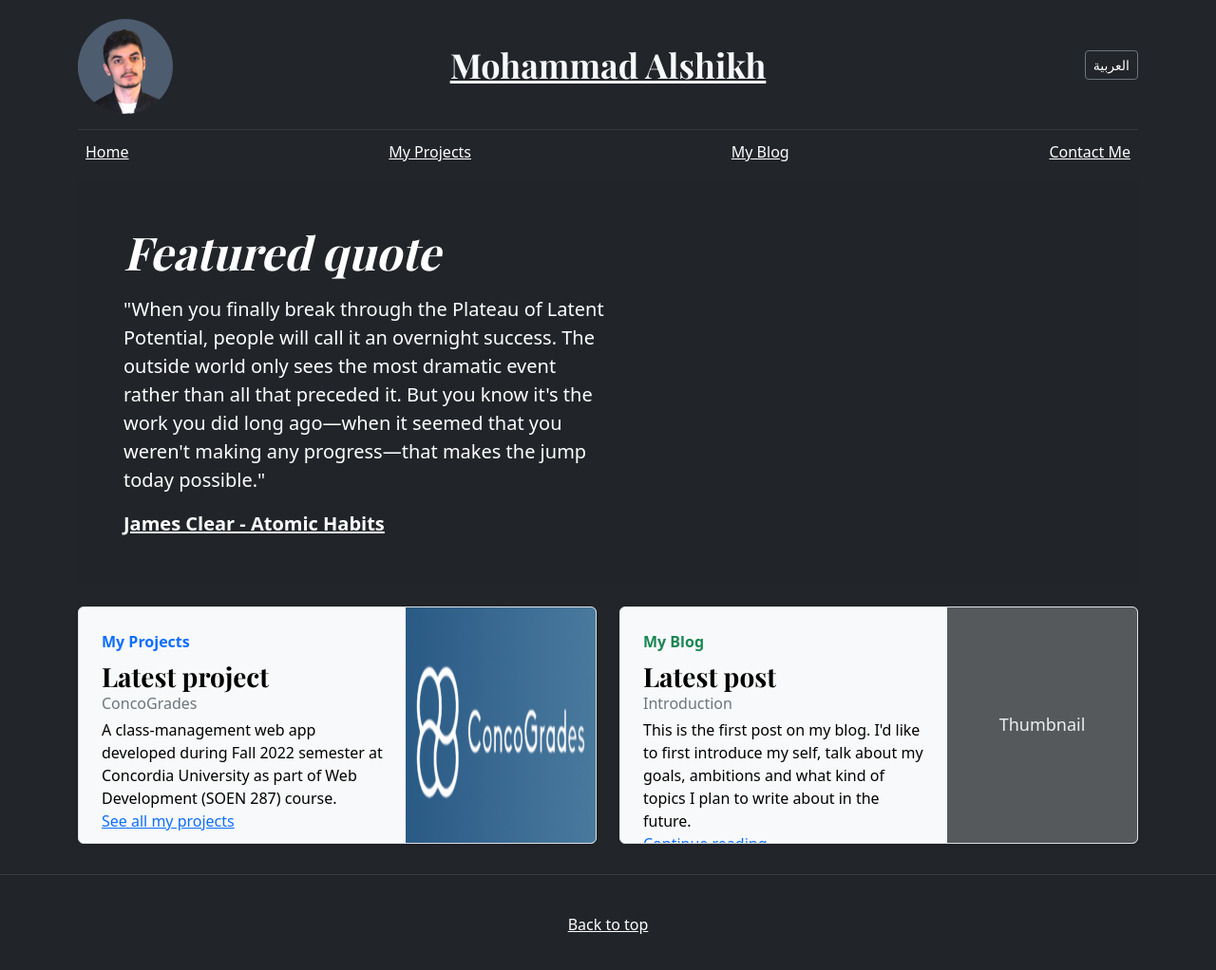
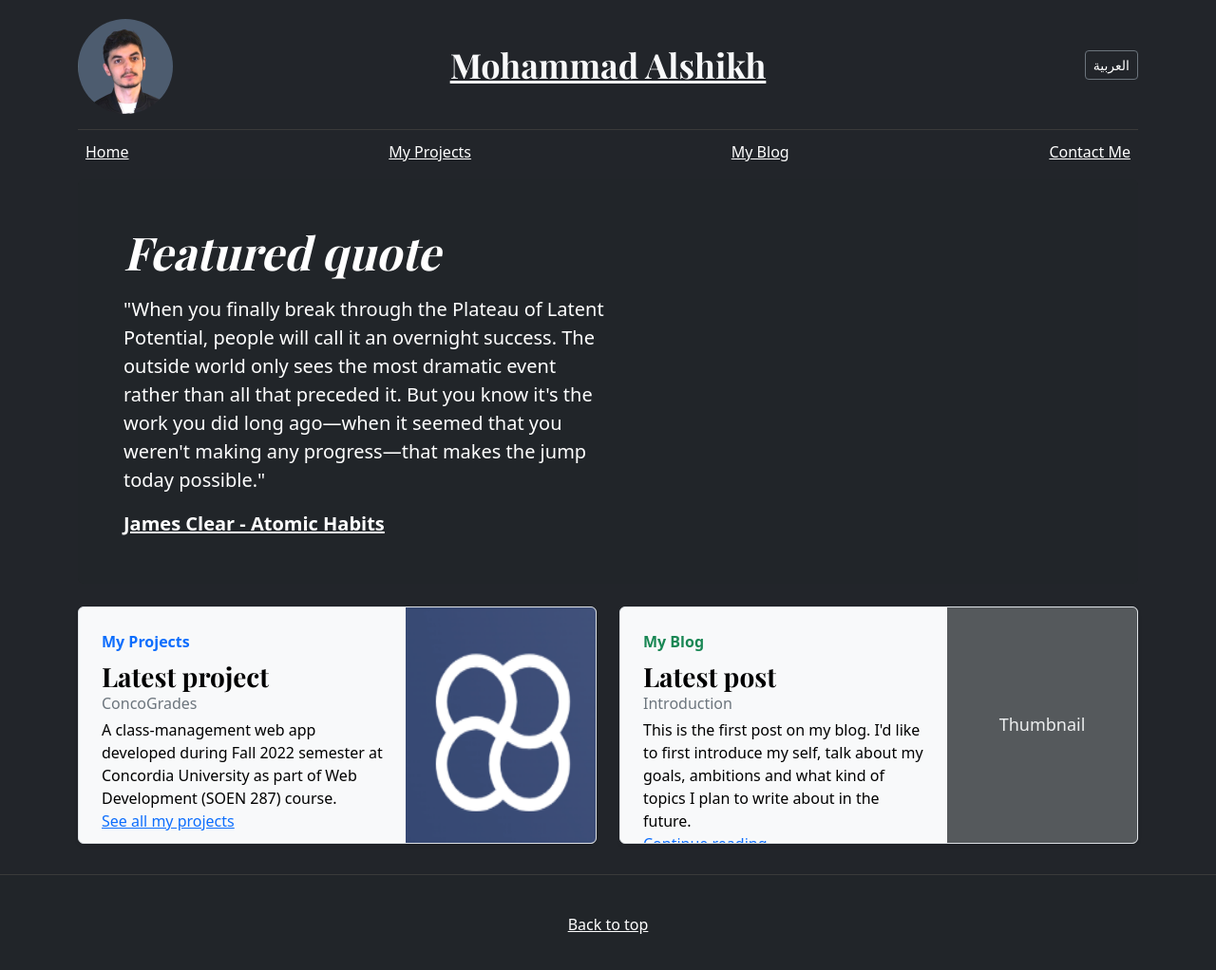
Before and after one commit to sam-sepi01/My-Website, a plain HTML site: page index.html in a window 1280 px wide. Shown: the whole page at 95% size. Drawn offline with nearby package versions, Linux system fonts and the light colour scheme.

Commit message:
Edited latest project logo

```diff
--- a/index.html
+++ b/index.html
@@ -57,7 +57,7 @@
                 <a href="/projects/" class="stretched-link">See all my projects</a>
             </div>
             <div class="col-auto d-none d-lg-block">
-              <img src="/media/concogrades.png" width="200" height="250"  aria-label="Placeholder: Thumbnail" preserveAspectRatio="xMidYMid slice" focusable="false">
+              <img src="/media/latestlogo.png" width="200" height="250"  aria-label="Placeholder: Thumbnail" preserveAspectRatio="xMidYMid slice" focusable="false">
 
             </div>
           </div>
```
Also changed, not shown: media/latestlogo.png (added).
